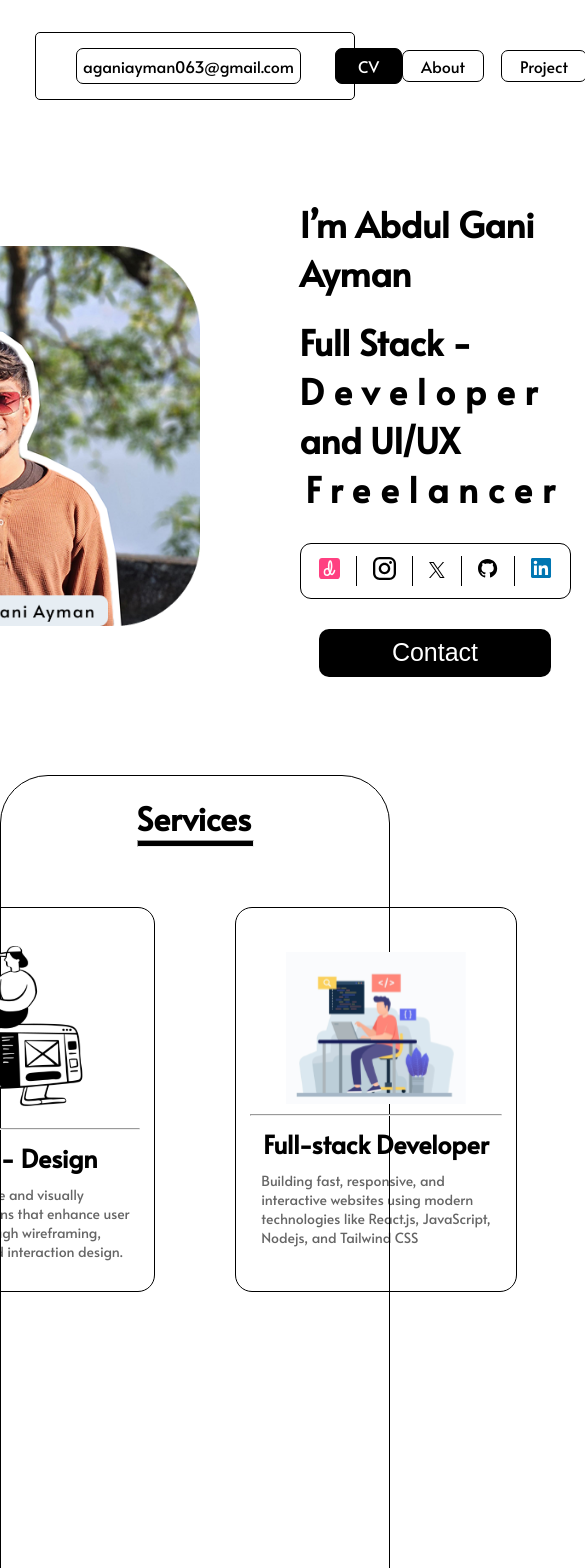
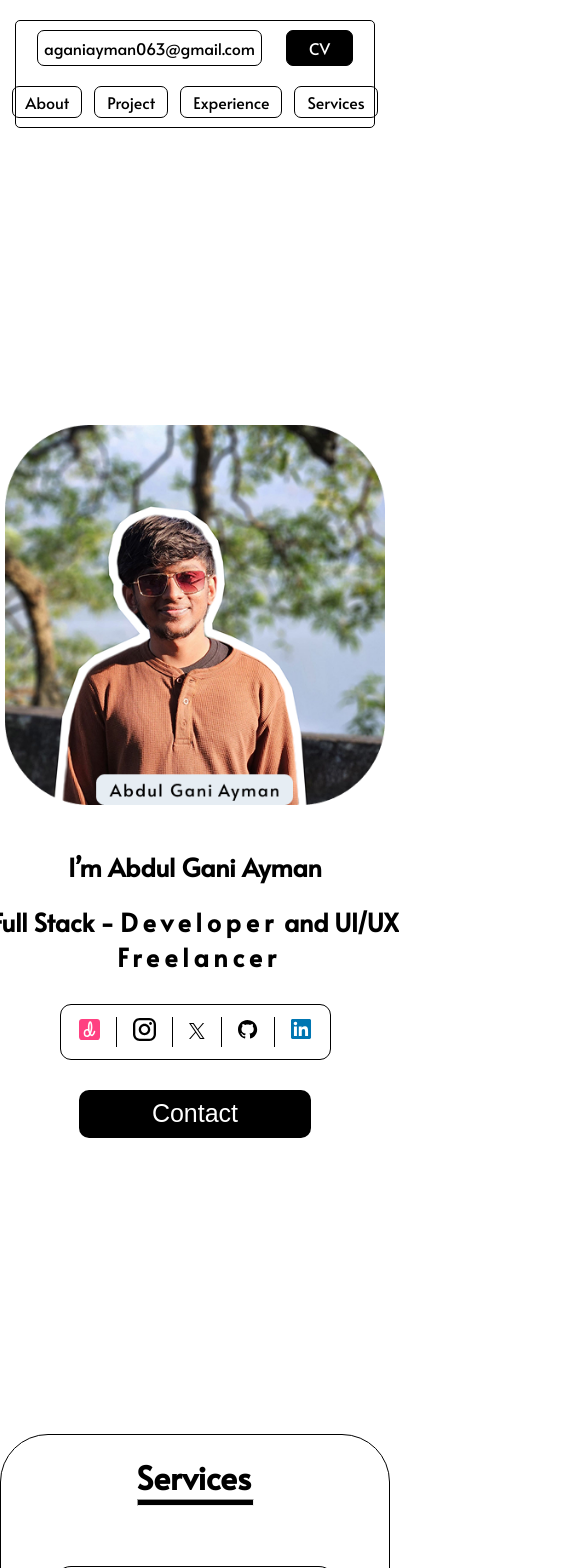
Before and after one commit to mr-ayman/Portfolio, a React (Vite) app: page / in a window 390 px wide. Shown: the top 1568 px of the page, 585 px wide, since content can reach past the window. Built offline with nearby package versions, Linux system fonts and the light colour scheme.

Commit message:
Optimized for mobile devices

```diff
--- a/src/Components/ProjectSection.jsx
+++ b/src/Components/ProjectSection.jsx
@@ -1,13 +1,15 @@
 import "./project.css"
+import { useState } from "react";
 
 const ProjectSection = () =>{
+    const [showAll, setShowAll] = useState(false);
     return (
         <section className="ProjectSection" id="ProjectSection">
             <div className="project-top">
                 <h1>Projects</h1>
                 <hr />
             </div>
-            <div className="project-bottom">
+            <div className={`project-bottom ${showAll ? "active" : ""}`}>
                 <div className="project-list-container">
                     <img src="" alt="" />
                     <h3>Portfolio</h3>
@@ -63,6 +65,12 @@ const ProjectSection = () =>{
                     </div>
                 </div>
             </div>
+             <button
+                className="show-more-btn"
+                onClick={() => setShowAll(!showAll)}
+                >
+                {showAll ? "Show Less" : "Show More"}
+            </button>
         </section>
     )
 }
--- a/src/Components/about.css
+++ b/src/Components/about.css
@@ -107,3 +107,34 @@
         gap: 60px;
     }
 }
+
+@media (max-width: 420px) {
+    .about-bottom {
+        display: flex;
+        flex-direction: column;
+        gap: 60px;
+        align-items: center;
+        justify-content: center;
+    }
+    .AboutSection {
+        height: 250vh;
+    }
+    .About-right-top {
+        display: flex;
+        flex-direction: column;
+        gap: 40px;
+    }
+    .about-para {
+        font-size: 18px;
+        display: flex;
+        margin: 0 40px;
+        text-align: center;
+    }
+    .about-para br {
+        display: none;
+    }
+    .about-right {
+        align-items: center;
+        justify-content: center;
+    }
+}
--- a/src/Components/experience.css
+++ b/src/Components/experience.css
@@ -210,3 +210,31 @@
         gap: 30px;
     }
 }
+
+@media (max-width: 420px) {
+    .ExperienceSection {
+        height: 130vh;
+    }
+    .experience-techstack {
+        width: 380px;
+        height: 420px;
+        gap: 10px;
+    }
+    .tech-boxes {
+        display: flex;
+        flex-wrap: wrap;
+        gap: 10px;
+        justify-content: center;
+    }
+    .tech-containers {
+        width: 40%;
+    }
+    .tech-containers:nth-child(4),
+    .tech-containers:nth-child(5) {
+        width: 45%;
+    }
+    .tech-containers:nth-child(9),
+    .tech-containers:nth-child(10) {
+        width: 45%;
+    }
+}
--- a/src/Components/footer.css
+++ b/src/Components/footer.css
@@ -102,3 +102,19 @@
         font-size: 20px;
     }
 }
+
+@media (max-width: 420px) {
+    .FooterSection h1 {
+        font-size: 40px;
+    }
+    .footer-containers {
+        padding: 10px;
+    }
+    .footer-email-linkedin {
+        flex-direction: column;
+    }
+    .footer-links {
+        font-size: 16px;
+        gap: 30px;
+    }
+}
--- a/src/Components/herosection.css
+++ b/src/Components/herosection.css
@@ -89,3 +89,34 @@ span {
         margin-top: 30px;
     }
 }
+
+@media (max-width: 420px) {
+    .HeroSection {
+        display: flex;
+        flex-direction: column;
+        align-items: center;
+        margin-left: 30px;
+        margin-right: 30px;
+        height: 150vh;
+        justify-content: center;
+        gap: 40px;
+        margin: 20px 0;
+    }
+    span {
+        letter-spacing: 5px;
+    }
+    .hero-right h2 {
+        font-size: 25px;
+    }
+    .hero-description1,
+    .hero-description2 {
+        display: inline;
+    }
+    .hero-description2 {
+        margin-left: 8px;
+    }
+    .hero-description1,
+    .hero-description2 {
+        white-space: nowrap;
+    }
+}
--- a/src/Components/navbar.css
+++ b/src/Components/navbar.css
@@ -73,3 +73,30 @@
         padding: 4px 18px 4px 18px;
     }
 }
+
+@media (max-width: 420px) {
+    .navbar-section {
+        display: flex;
+        flex-direction: column;
+        border: 1px solid black;
+        height: 106px;
+        align-items: center;
+        margin: 20px 15px 0 15px;
+        border-radius: 5px;
+        justify-content: center;
+        gap: 20px;
+    }
+    .navbar-right ul {
+        display: flex;
+        margin: 0px;
+        gap: 12px;
+    }
+    .navbar-right li {
+        padding: 4px 12px 4px 12px;
+    }
+    .navbar-left {
+        display: flex;
+        margin: 0px;
+        gap: 24px;
+    }
+}
--- a/src/Components/project.css
+++ b/src/Components/project.css
@@ -89,6 +89,10 @@
     border-radius: 15px;
 }
 
+.show-more-btn {
+    display: none;
+}
+
 @media (max-width: 1300px) {
     .ProjectSection {
         margin-top: -50px;
@@ -132,3 +136,33 @@
         border-radius: 30px;
     }
 }
+
+@media (max-width: 420px) {
+    .ProjectSection {
+        height: auto;
+        padding-bottom: 40px;
+    }
+    .project-bottom {
+        grid-template-columns: repeat(1, auto);
+        grid-template-rows: auto;
+        justify-content: center;
+    }
+    .project-list-container:nth-child(n + 4) {
+        display: none;
+    }
+    .project-bottom.active .project-list-container {
+        display: flex;
+    }
+    .show-more-btn {
+        display: block;
+        margin: 20px auto;
+        padding: 10px 20px;
+        border: 1px solid black;
+        border-radius: 20px;
+        background: white;
+        cursor: pointer;
+    }
+    .project-bottom {
+        transition: all 0.3s ease;
+    }
+}
--- a/src/Components/servicesection.css
+++ b/src/Components/servicesection.css
@@ -101,3 +101,15 @@
         width: 180px;
     }
 }
+
+@media (max-width: 420px) {
+    .service-bottom {
+        display: flex;
+        flex-direction: column;
+        gap: 80px;
+        justify-content: center;
+    }
+    .ServiceSection {
+        height: 210vh;
+    }
+}
```
Lines whose indentation alone changed are shown as unchanged.
